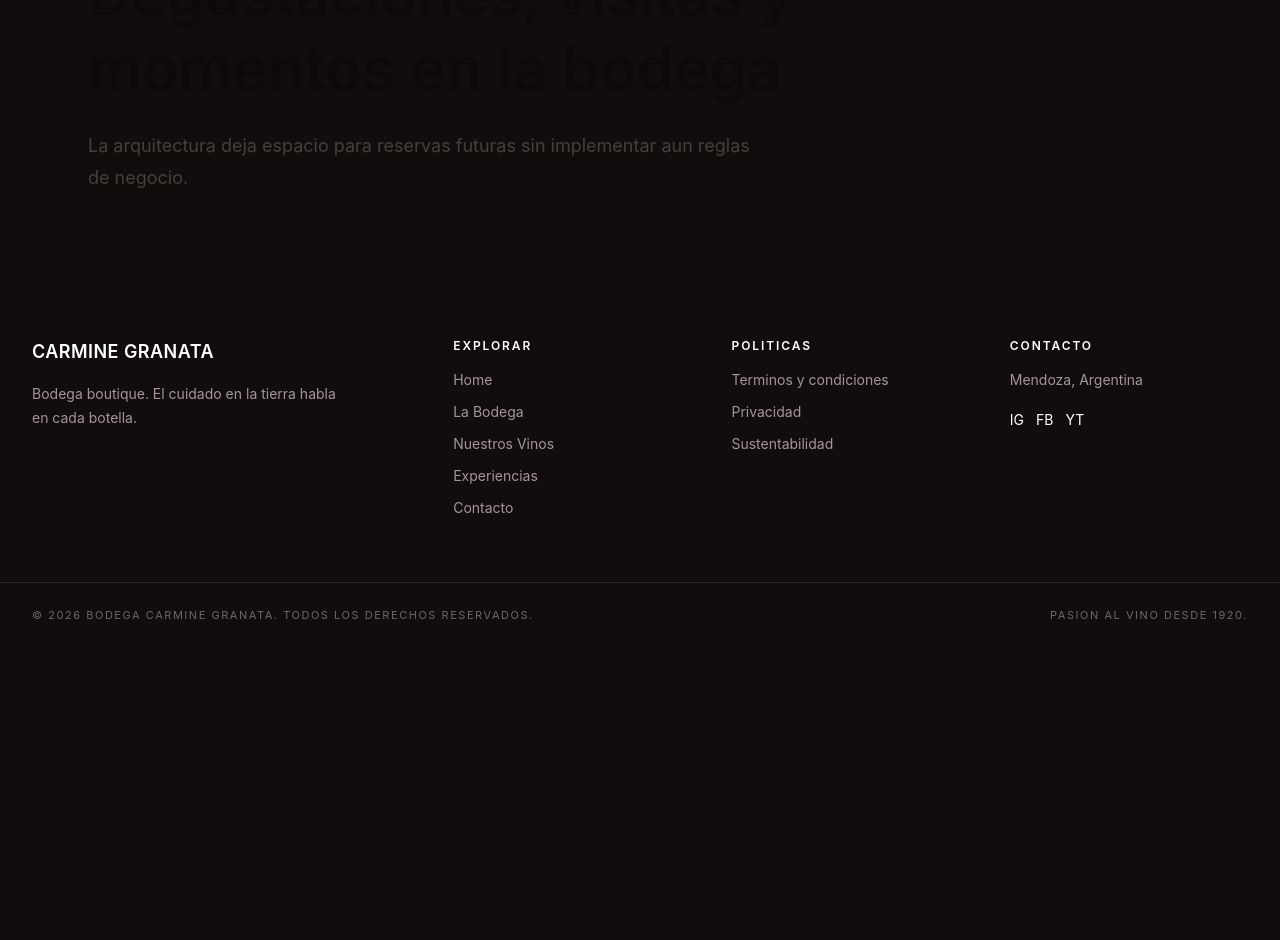
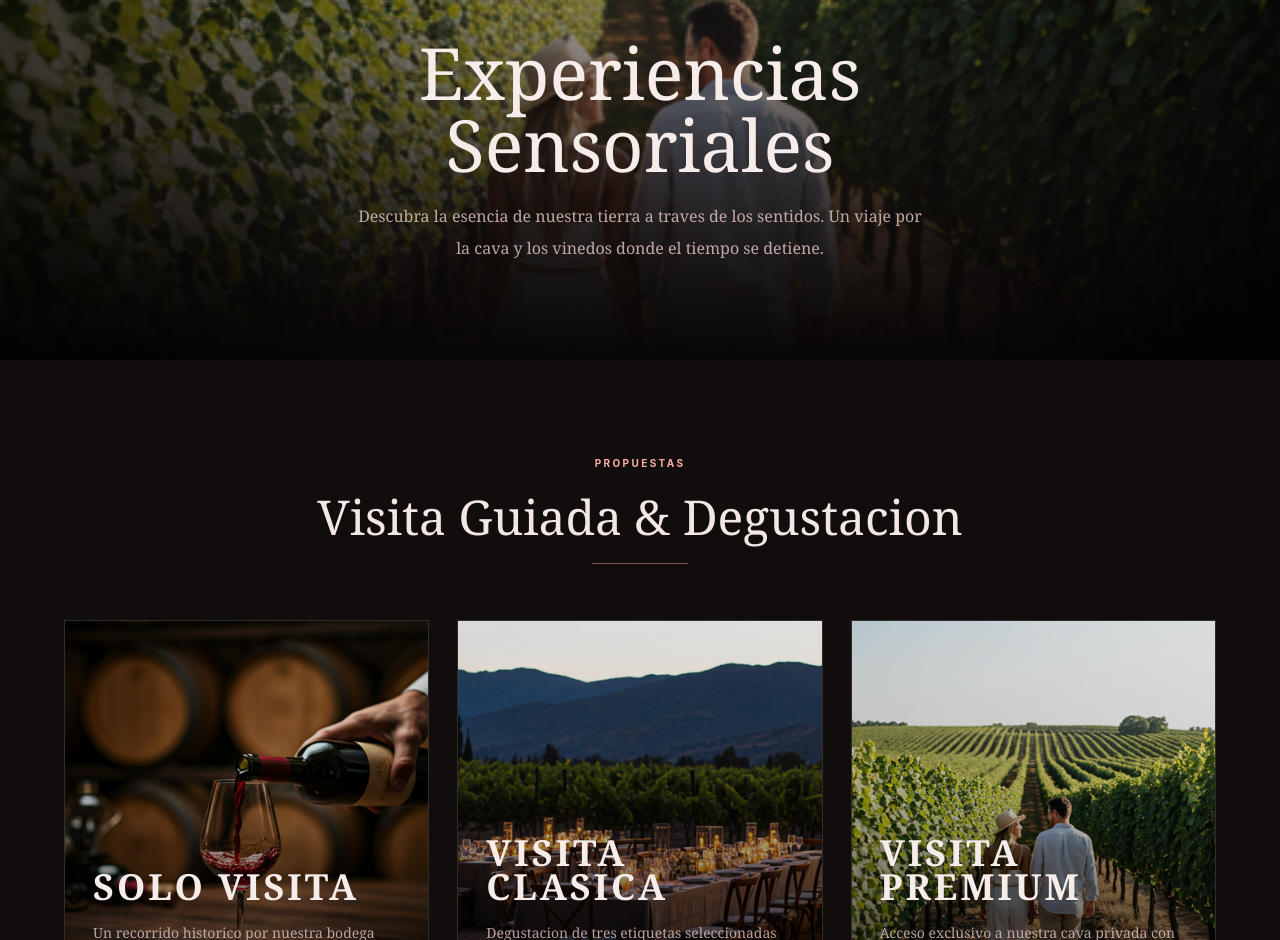
Before and after one commit to gonzalezlg/carmine-granata, a React (Vite) app: page /experiencias in a window 1280 px wide. Shown: the part 160-1100 px from the top of the page. Before the commit the page ends 808 px from the top, so only its background shows below. Built offline with nearby package versions, Linux system fonts and the light colour scheme.

Commit message:
Desarrolla pagina de experiencias

```diff
--- a/src/pages/ExperienciasPage.jsx
+++ b/src/pages/ExperienciasPage.jsx
@@ -1,12 +1,299 @@
-import PageIntro from '../components/ui/PageIntro'
+import experienciaAlmuerzoImage from '../assets/home/experiencia-almuerzo.png'
+import experienciaAtardecerImage from '../assets/home/experiencia-atardecer.png'
+import experienciaDegustacionImage from '../assets/home/experiencia-degustacion.png'
+
+const heroImage = experienciaAtardecerImage
+
+const categories = [
+  'Todo',
+  'Degustaciones',
+  'Experiencias gastronomicas',
+  'Atardeceres',
+]
+
+const guidedVisits = [
+  {
+    title: 'Solo Visita',
+    description: 'Un recorrido historico por nuestra bodega centenaria y cava.',
+    price: '$10.000',
+    image: experienciaDegustacionImage,
+  },
+  {
+    title: 'Visita Clasica',
+    description: 'Degustacion de tres etiquetas seleccionadas tras el recorrido por la cava.',
+    price: '$20.000',
+    image: experienciaAlmuerzoImage,
+  },
+  {
+    title: 'Visita Premium',
+    description: 'Acceso exclusivo a nuestra cava privada con cata de vinos de guarda.',
+    price: '$25.000',
+    image: experienciaAtardecerImage,
+  },
+]
+
+const foodExperiences = [
+  {
+    title: 'Sandwich de Focaccia + Copa',
+    description:
+      'Sabores mendocinos maridados con nuestra amplia seleccion de Malbec.',
+    price: '$20.000',
+    image: experienciaAlmuerzoImage,
+  },
+  {
+    title: 'Picnic en los Jardines',
+    description:
+      'Una canasta gourmet para disfrutar entre los vinedos al atardecer.',
+    price: '$30.000',
+    image: experienciaAtardecerImage,
+  },
+]
+
+const sensorySteps = [
+  {
+    number: '01',
+    title: 'Vista',
+    description:
+      'Observe el color, la lagrima y la vivacidad de cada copa bajo la luz natural de nuestros vinedos.',
+  },
+  {
+    number: '02',
+    title: 'Olfato',
+    description:
+      'Descubra notas de frutos rojos, especias y el sutil tostado del roble frances en nuestras salas de barricas.',
+  },
+  {
+    number: '03',
+    title: 'Gusto',
+    description:
+      'La culminacion del viaje: texturas sedosas y un final persistente que cuenta la historia de nuestro terroir.',
+  },
+]
 
 function ExperienciasPage() {
   return (
-    <PageIntro
-      eyebrow="Experiencias"
-      title="Degustaciones, visitas y momentos en la bodega"
-      description="La arquitectura deja espacio para reservas futuras sin implementar aun reglas de negocio."
-    />
+    <div className="bg-[#120d0d] text-[#ece0df]">
+      <ExperienciasHero />
+      {/* <CategoryNav /> */}
+      <GuidedVisitSection />
+      <FoodSection />
+      <SensoryPathSection />
+      <CommunitySection />
+    </div>
+  )
+}
+
+function ExperienciasHero() {
+  return (
+    <section className="relative flex min-h-[560px] items-end overflow-hidden pt-20 sm:min-h-[620px] lg:min-h-[520px]">
+      <img
+        src={heroImage}
+        alt="Vinedos de Carmine Granata al atardecer"
+        className="absolute inset-0 h-full w-full object-cover"
+      />
+      <div className="absolute inset-0 bg-[linear-gradient(180deg,_rgba(18,13,13,0.18)_0%,_rgba(18,13,13,0.54)_48%,_#120d0d_100%)]" />
+      <div className="absolute inset-0 bg-[radial-gradient(ellipse_at_50%_38%,_rgba(255,180,172,0.05)_0%,_rgba(18,13,13,0.24)_36%,_rgba(0,0,0,0.78)_88%)]" />
+
+      <div className="relative z-10 mx-auto w-full max-w-3xl px-6 pb-20 text-center lg:pb-24">
+        <div>
+
+          <h1 className="mt-4 font-serif text-5xl font-normal leading-none text-[#f6ecea] sm:text-6xl lg:text-7xl">
+            Experiencias Sensoriales
+          </h1>
+          <p className="mx-auto mt-5 max-w-xl font-serif text-sm leading-7 text-[#ddc0bd]/86 sm:text-base sm:leading-8">
+            Descubra la esencia de nuestra tierra a traves de los sentidos. Un
+            viaje por la cava y los vinedos donde el tiempo se detiene.
+          </p>
+        </div>
+      </div>
+    </section>
+  )
+}
+
+function CategoryNav() {
+  return (
+    <section className="border-y border-[#302827] bg-[#120d0d]/95 py-4">
+      <nav
+        className="mx-auto flex max-w-7xl gap-6 overflow-x-auto px-5 text-[9px] font-bold uppercase tracking-[0.2em] text-[#ddc0bd]/72 lg:px-8 lg:[scrollbar-width:none] lg:[&::-webkit-scrollbar]:hidden"
+        aria-label="Categorias de experiencias"
+      >
+        {categories.map((category, index) => (
+          <a
+            key={category}
+            href="#propuestas"
+            className={`shrink-0 border-b pb-1 transition hover:text-[#ffaba6] ${
+              index === 0
+                ? 'border-[#ffaba6] text-[#f6ecea]'
+                : 'border-transparent'
+            }`}
+          >
+            {category}
+          </a>
+        ))}
+      </nav>
+    </section>
+  )
+}
+
+function GuidedVisitSection() {
+  return (
+    <section id="propuestas" className="bg-[#120d0d] px-5 py-20 lg:px-8 lg:py-24">
+      <div className="mx-auto max-w-7xl">
+        <CenteredTitle eyebrow="Propuestas" title="Visita Guiada & Degustacion" />
+
+        <div className="mx-auto mt-14 grid max-w-6xl gap-7 md:grid-cols-3">
+          {guidedVisits.map((experience) => (
+            <ExperienceCard key={experience.title} experience={experience} />
+          ))}
+        </div>
+      </div>
+    </section>
+  )
+}
+
+function FoodSection() {
+  return (
+    <section className="bg-[#120d0d] px-5 pb-20 lg:px-8 lg:pb-24">
+      <div className="mx-auto max-w-7xl">
+        <CenteredTitle title="Picoteo a lo Granata" />
+
+        <div className="mx-auto mt-14 grid max-w-5xl gap-7 md:grid-cols-2">
+          {foodExperiences.map((experience) => (
+            <ExperienceCard
+              key={experience.title}
+              experience={experience}
+              variant="wide"
+            />
+          ))}
+        </div>
+      </div>
+    </section>
+  )
+}
+
+function SensoryPathSection() {
+  return (
+    <section className="bg-[#201a1a] px-5 py-20 lg:px-8 lg:py-24">
+      <div className="mx-auto max-w-7xl">
+        <div className="text-center">
+          <h2 className="font-serif text-3xl font-normal leading-tight text-[#f2e7e4] sm:text-4xl">
+            El Camino de los Sentidos
+          </h2>
+          <div className="mx-auto mt-4 h-px w-24 bg-[#ffaba6]/45" />
+        </div>
+
+        <div className="mt-16 grid gap-12 md:grid-cols-3 md:gap-10">
+          {sensorySteps.map((step) => (
+            <article key={step.title} className="relative">
+              <p className="pointer-events-none absolute -left-2 -top-9 font-serif text-7xl leading-none text-[#ece0df]/7 sm:text-8xl">
+                {step.number}
+              </p>
+              <div className="relative">
+                <h3 className="font-serif text-2xl font-normal text-[#f2e7e4]">
+                  {step.title}
+                </h3>
+                <p className="mt-4 max-w-sm font-serif text-sm leading-6 text-[#ddc0bd]/76">
+                  {step.description}
+                </p>
+              </div>
+            </article>
+          ))}
+        </div>
+      </div>
+    </section>
+  )
+}
+
+function CommunitySection() {
+  return (
+    <section className="bg-[#120d0d] px-5 py-20 text-center sm:py-24 lg:px-8">
+      <div className="mx-auto max-w-4xl border border-[#3a2726] bg-[#171212]/70 px-6 py-14 shadow-[0_-1px_0_rgba(255,171,166,0.35)] sm:px-10 lg:px-20">
+        <h2 className="font-serif text-3xl font-normal leading-tight text-[#f2e7e4] sm:text-4xl">
+          Unase a Nuestra Comunidad
+        </h2>
+        <p className="mx-auto mt-5 max-w-xl font-serif text-sm leading-7 text-[#ddc0bd]/80 sm:text-base">
+          Sea el primero en recibir invitaciones a degustaciones privadas y
+          lanzamientos exclusivos.
+        </p>
+
+        <form className="mx-auto mt-10 flex max-w-2xl flex-col gap-5 sm:flex-row sm:items-end">
+          <label className="flex-1 text-left">
+            <span className="sr-only">Su email</span>
+            <input
+              type="email"
+              placeholder="Su email"
+              className="w-full border-0 border-b border-[#574240] bg-transparent px-0 pb-3 font-serif text-base text-[#f2e7e4] placeholder:text-[#ddc0bd]/58 focus:border-[#ffaba6] focus:outline-none focus:ring-0"
+            />
+          </label>
+          <button
+            type="submit"
+            className="min-h-11 bg-[#ffaba6] px-8 text-[10px] font-bold uppercase tracking-[0.22em] text-[#4a2020] transition hover:bg-[#ffd0cb]"
+          >
+            Suscribirse
+          </button>
+        </form>
+      </div>
+    </section>
+  )
+}
+
+function ExperienceCard({ experience, variant = 'default' }) {
+  const isWide = variant === 'wide'
+
+  return (
+    <article
+      className={`group relative overflow-hidden border border-white/10 bg-[#1b1414] ${
+        isWide ? 'min-h-[280px] md:min-h-[260px]' : 'min-h-[390px] lg:min-h-[420px]'
+      }`}
+    >
+      <img
+        src={experience.image}
+        alt={experience.title}
+        className="absolute inset-0 h-full w-full object-cover transition duration-700 group-hover:scale-105"
+      />
+      <div className="absolute inset-0 bg-[linear-gradient(180deg,_rgba(0,0,0,0.08)_0%,_rgba(0,0,0,0.18)_38%,_rgba(0,0,0,0.86)_100%)]" />
+      <div className="absolute inset-x-0 bottom-0 p-6 sm:p-7">
+        <h3
+          className={`font-serif font-semibold uppercase leading-[0.95] tracking-[0.08em] text-[#f6ecea] ${
+            isWide ? 'max-w-md text-3xl sm:text-4xl' : 'text-3xl sm:text-4xl'
+          }`}
+        >
+          {experience.title}
+        </h3>
+        <p className="mt-4 max-w-sm font-serif text-sm leading-6 text-[#ddc0bd]/82">
+          {experience.description}
+        </p>
+        <div className="mt-6 flex items-center justify-between gap-5">
+          <p className="text-xs font-bold text-[#ffaba6]">{experience.price}</p>
+          <a
+            href="#"
+            className="border-b border-[#ffaba6]/70 pb-1 text-[9px] font-bold uppercase tracking-[0.2em] text-[#f6ecea] transition hover:text-[#ffaba6]"
+          >
+            {isWide ? 'Ver mas' : 'Reservar'}
+          </a>
+        </div>
+      </div>
+    </article>
+  )
+}
+
+function CenteredTitle({ eyebrow, title }) {
+  return (
+    <div className="text-center">
+      {eyebrow ? <SectionLabel>{eyebrow}</SectionLabel> : null}
+      <h2 className="mt-4 font-serif text-4xl font-normal leading-tight text-[#f2e7e4] sm:text-5xl">
+        {title}
+      </h2>
+      <div className="mx-auto mt-4 h-px w-24 bg-[#ffaba6]/45" />
+    </div>
+  )
+}
+
+function SectionLabel({ children }) {
+  return (
+    <p className="text-[10px] font-bold uppercase tracking-[0.24em] text-[#ffaba6]">
+      {children}
+    </p>
   )
 }
 
```
